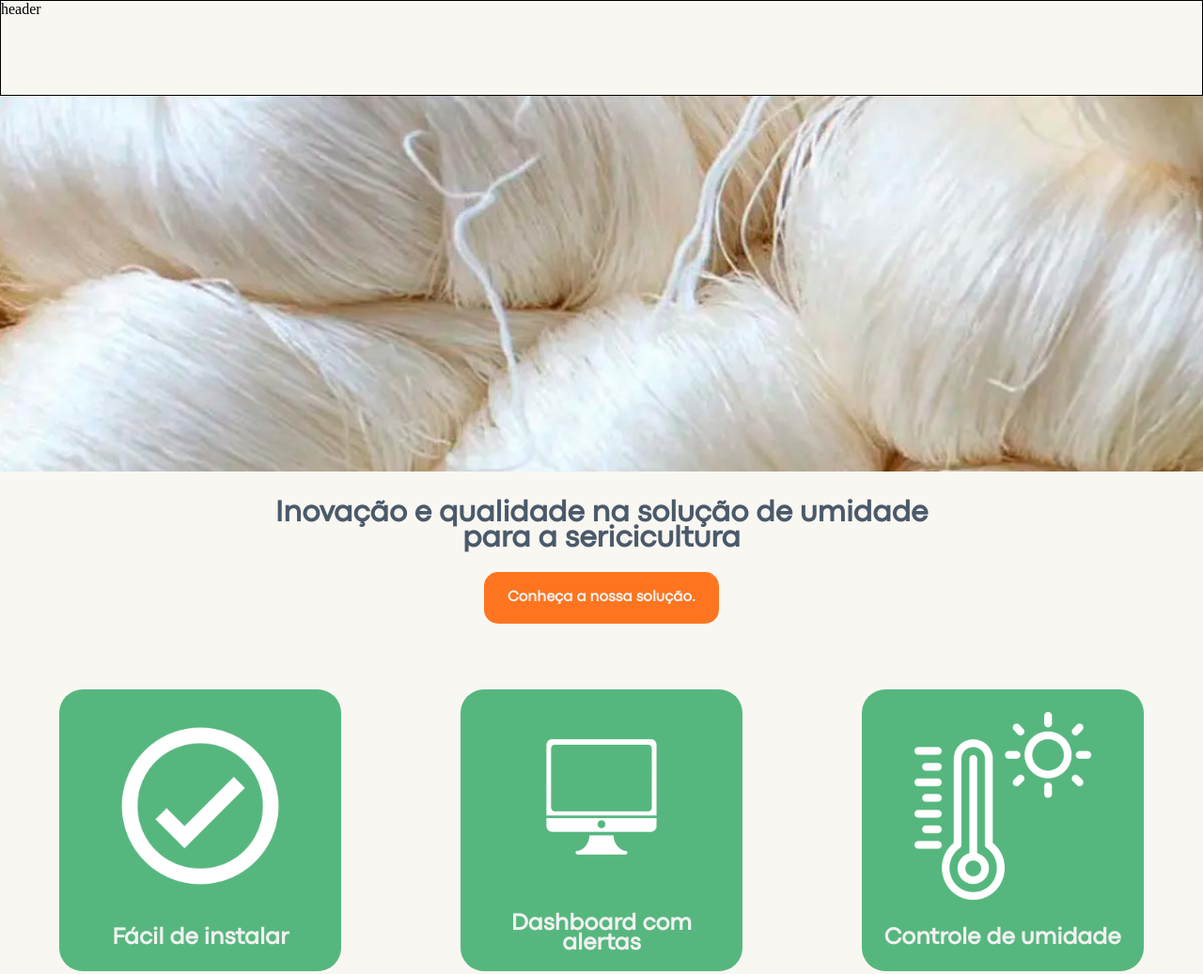
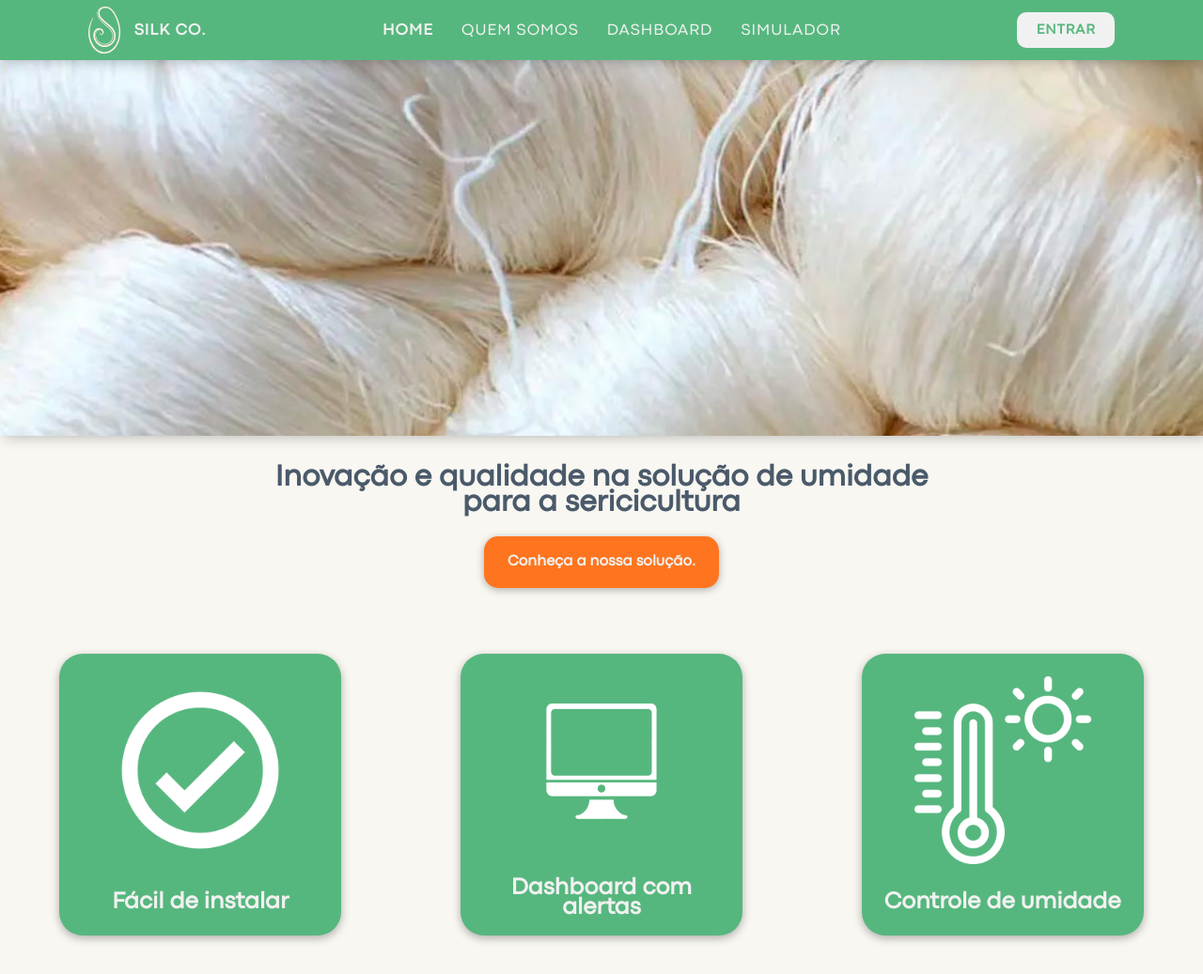
Before and after one commit to SilkCo/SilkCo, a plain HTML site: page index.html in a window 1280 px wide. Shown: the top 1037 px of the page at 94% size. Drawn offline with Linux system fonts and the light colour scheme.

Commit message:
header integrada a home

```diff
--- a/index.html
+++ b/index.html
@@ -5,19 +5,37 @@
     <meta charset="UTF-8">
     <meta name="viewport" content="width=device-width, initial-scale=1.0">
     <title>Silk Co.</title>
-    <link rel="stylesheet" href="./src/css/style.css">
+    <link rel="stylesheet" href="./src/css/home-style.css">
+    <link rel="stylesheet" href="./src/css/header_footer_style.css">
 </head>
 
 <body>
+    <header>
+        <div class="header-content">
 
-    <header>
-        header
+            <a href="#" class="logo">
+            <img src="./src/img/icon/logo.svg"  class="logo-img">
+            <span class="logo-text">SILK CO.</span>
+            </a>
+
+            <nav>
+                <a href="#" class="active">HOME</a>
+                <a href="#">QUEM SOMOS</a>
+                <a href="#">DASHBOARD</a>
+                <a href="#">SIMULADOR</a>
+            </nav>
+
+            <a class="btn-entrar">ENTRAR</a>
+
+        </div>
+
     </header>
 
     <main>
+
         <div class="banner"></div>
 
-        <div class="container text-section-1">
+        <div class="container main-section-1">
             <h1>Inovação e qualidade na solução de umidade para a sericicultura</h1>
             <a href="#">
                 <div class="button">
@@ -45,8 +63,8 @@
 
         </div>
 
-        <div class="container text-section-2">
-            <div class="text-section-2-1">
+        <div class="container main-section-2">
+            <div class="main-section-2-1">
                 <h1>Sem o monitoramento térmico adequado, a produtividade da sua sericicultura pode cair em até 30%.</h1>
                 <a href="">
                     <div class="button">
@@ -54,7 +72,7 @@
                     </div>
                 </a>
             </div>
-            <div class="text-section-2-2"></div>
+            <div class="main-section-2-2"></div>
         </div>
 
     </main>
--- /dev/null
+++ b/src/css/header_footer_style.css
@@ -0,0 +1,70 @@
+/* HEADER */
+
+header{
+    position: sticky;
+    top: 0;
+    height: 64px;
+    width: 100%;
+    background-color: #56b77e;
+    box-shadow: 5px 0 15px #0000004d;
+}
+
+header a{
+    color: #f1f1f1;
+    font-size: 17px;
+    letter-spacing: 1px;
+}
+
+.header-content{
+    height: 100%;
+    width: 100%;
+    display: flex;
+    flex-direction: row;
+    align-items: center;
+    justify-content: space-around;
+}
+
+.logo{
+    display: flex;
+    flex-direction: row;
+    align-items: center;
+    gap: 15px;
+    font-weight: bold;
+}
+
+.logo-img{
+    width: 34px;
+}
+
+nav{
+    display: flex;
+    flex-direction: row;
+    gap: 30px;
+}
+
+.active{
+    font-weight: bold;
+}
+
+nav a:hover{
+    text-shadow: 0 0 18px #ffffff80;
+}
+
+.btn-entrar{
+    height: 34px;
+    width: 100px;
+    display: flex;
+    align-items: center;
+    justify-content: center;
+    border-radius: 10px;
+    border: 2px solid #f1f1f1;
+    background-color: #f1f1f1;
+    color: #56b77e;
+    font-weight: bold;
+    font-size: 15px;
+    cursor: pointer;
+}
+
+.btn-entrar:hover{
+    background-color: #f1f1f1a2;
+}
--- a/src/css/style.css
+++ b/src/css/home-style.css
@@ -1,67 +1,42 @@
-/* SUBINDO O ESTILO DA HOME PARA JÁ DEIXAR REGISTRADO
-    AINDA VOU JUNTAR O CSS DE TUDO */
+/* FONTES */
 
 @font-face{
     font-family: 'codec-pro';
     src: url('../fonts/codec-pro.regular.ttf');
 }
 
-@font-face {
+@font-face{
     font-family: 'OpenSans';
     src: url('../fonts/OpenSans.ttf');
 }
+
+@font-face{
+    font-family: 'LeagueSpartan';
+    src: url('../fonts/LeagueSpartan.ttf');
+}
+
+/* DEFAULTS */
 
 body{
     margin: 0;
     padding: 0;
     background-color: #f9f7f2;
+    font-family: 'codec-pro';
 }
 
 a{
     text-decoration: none;
 }
 
-header{
-    height: 100px;
-    border: 1px solid;
-}
-
-footer{
-    height: 200px;
-}
+/* MAIN */
 
 main{
     font-family: 'codec-pro';
     height: fit-content;
 }
 
-.banner{
-    height: 400px;
-    background-image: url('../img/banner.jpg');
-    background-size: cover;
-}
-
-.banner img{
-    width: 100%;
-}
-
 .container{
     display: flex;
-}
-
-.text-section-1{
-    flex-direction: column;
-    align-items: center;
-    justify-content: space-around;
-    padding: 10px 0 60px 0;
-}
-
-.text-section-1 h1{
-    height: fit-content;
-    width: 700px;
-    text-align: center;
-    color: #4a5a6a;
-    font-weight: bold;
 }
 
 .button{
@@ -77,7 +52,44 @@ main{
     color: #f1f1f1;
     font-weight: bold;
     text-align: center;
+    box-shadow: 0 2px 8px #0000004d;
 }
+
+.button:hover{
+    background-color: #ff9e62;
+}
+
+/* BANNER */
+
+.banner{
+    height: 400px;
+    background-image: url('../img/banner.jpg');
+    background-size: cover;
+    box-shadow: 5px 0 15px #0000004d;
+}
+
+.banner img{
+    width: 100%;
+}
+
+/* 1 */
+
+.main-section-1{
+    flex-direction: column;
+    align-items: center;
+    justify-content: space-around;
+    padding: 10px 0 60px 0;
+}
+
+.main-section-1 h1{
+    height: fit-content;
+    width: 700px;
+    text-align: center;
+    color: #4a5a6a;
+    font-weight: bold;
+}
+
+/* CARDS */
 
 .cards-section{
     display: flex;
@@ -98,6 +110,7 @@ main{
     align-items: center;
     justify-content: center;
     background-color: #56b77e;
+    box-shadow: 0 3px 10px #0000004d;
 }
 
 .card span{
@@ -108,7 +121,9 @@ main{
     font-weight: bold;
 }
 
-.text-section-2{
+/* 2 */
+
+.main-section-2{
     display: flex;
     flex-direction: row;
     justify-content: space-around;
@@ -116,14 +131,14 @@ main{
     padding: 60px 0 150px 0;
 }
 
-.text-section-2-1{
+.main-section-2-1{
     display: flex;
     flex-direction: column;
     align-items: center;
     gap: 30px;
 }
 
-.text-section-2-1 h1{
+.main-section-2-1 h1{
     height: fit-content;
     width: 410px;
     line-height: 1.2;
@@ -131,9 +146,10 @@ main{
     font-size: 40px;
 }
 
-.text-section-2-2{
+.main-section-2-2{
     height: 500px;
     width: 420px;
     border-radius: 25px;
     background-image: url('../img/card.jpg');
+    box-shadow: 0 3px 10px #0000004d;
 }
```
Also changed, not shown: src/fonts/LeagueSpartan.ttf (renamed from Entregas/Roger/fonts/LeagueSpartan-VariableFont_wght.ttf), src/img/icon/logo.svg (added).
